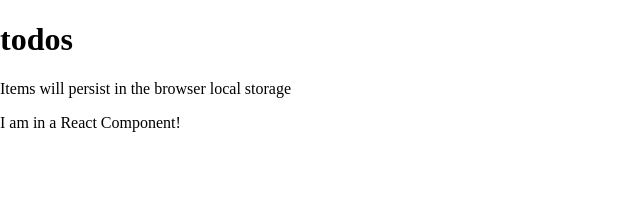
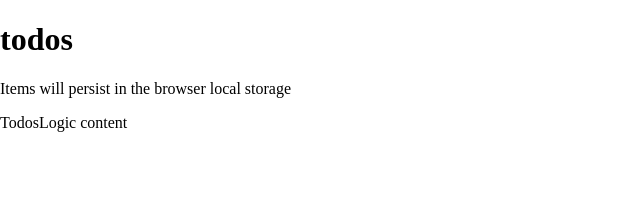
Before and after one commit to dennis-every/react-vite-todos, a React app: page / in a window 1280 px wide. Shown: the top 204 px of the page, without its empty margins (0-640 px from the left). Built offline with nearby package versions, Linux system fonts and the light colour scheme; the HTML template or start-up script is replaced by a standard one.

Commit message:
Add TodosLogic component

```diff
--- a/src/components/TodoApp.jsx
+++ b/src/components/TodoApp.jsx
@@ -1,9 +1,10 @@
 import Header from './Header';
+import TodosLogic from './TodosLogic';
 
 const TodoApp = () => (
   <>
     <Header />
-    <p>I am in a React Component!</p>
+    <TodosLogic />
   </>
 );
 export default TodoApp;
--- /dev/null
+++ b/src/components/TodosLogic.jsx
@@ -0,0 +1,5 @@
+const TodosLogic = () => (
+  <div>TodosLogic content</div>
+);
+
+export default TodosLogic;
```
